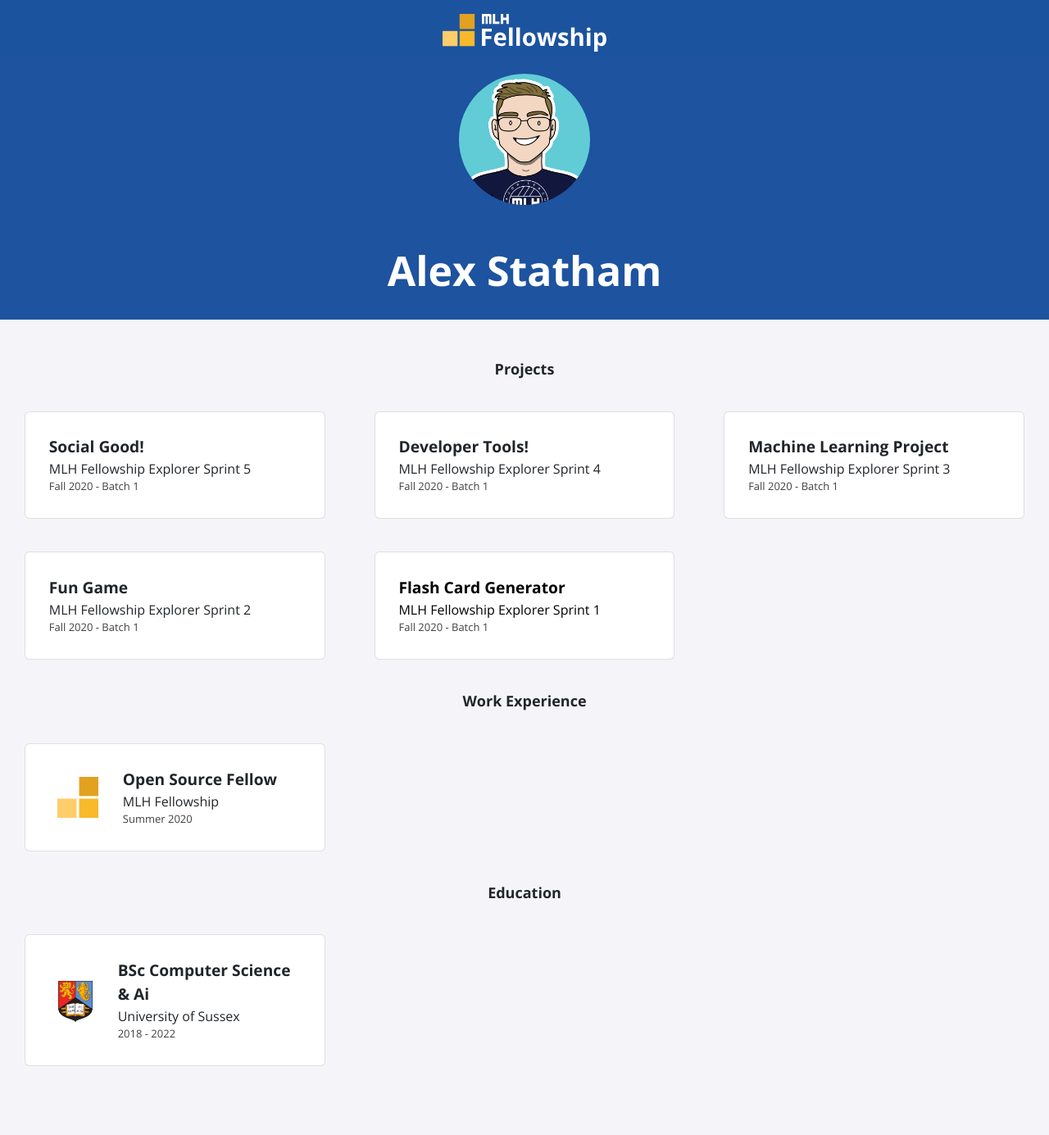
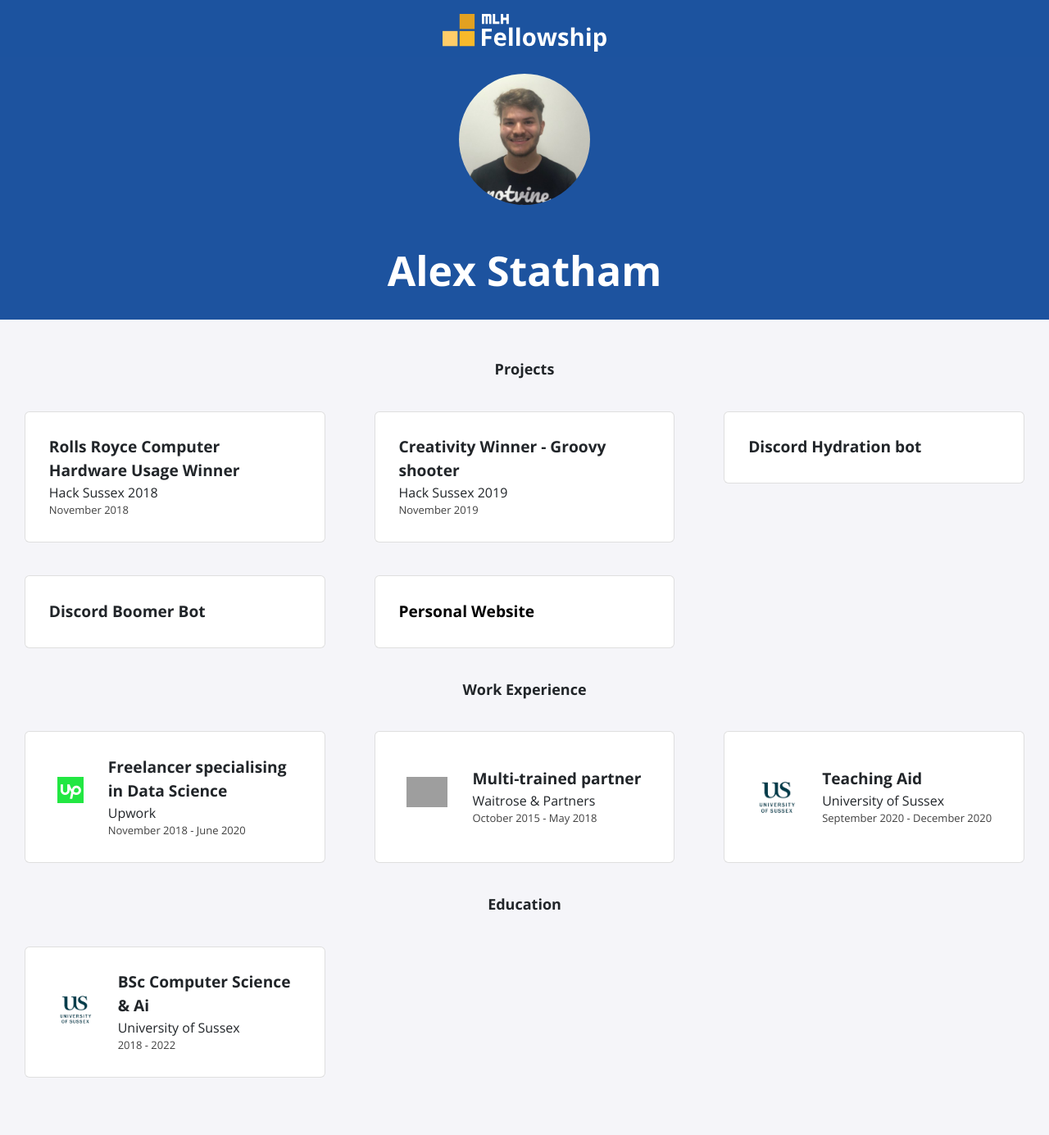
Before and after one commit to Astatham98/Astatham98.github.io, a Jekyll site: the page built from index.html, in a window 1280 px wide. Shown: the whole page at 82% size. Built offline with Jekyll 4.4.1, drawn with Linux system fonts in a browser that asks for light colours; nearby versions of some CDN libraries; grey boxes are pictures that could not be loaded.

Commit message:
Updated experience and projects

```diff
--- a/_data/education.yml
+++ b/_data/education.yml
@@ -1,4 +1,4 @@
 - course: BSc Computer Science & Ai
   institute: University of Sussex
   dates: 2018 - 2022
-  logo: uob.png
+  logo: sussex.png
--- a/_data/experience.yml
+++ b/_data/experience.yml
@@ -1,4 +1,14 @@
-- role: Open Source Fellow
-  company: MLH Fellowship
-  dates: Summer 2020
-  logo: fellowship.svg
+- role: Freelancer specialising in Data Science
+  company: Upwork
+  dates: November 2018 - June 2020
+  logo: upwork.png
+
+- role: Multi-trained partner
+  company: Waitrose & Partners
+  dates: October 2015 - May 2018
+  logo: watirose.png
+
+- role: Teaching Aid
+  company: University of Sussex
+  dates: September 2020 - December 2020
+  logo: sussex.png
--- a/_data/projects.yml
+++ b/_data/projects.yml
@@ -1,20 +1,15 @@
-- title: Social Good!
-  event: MLH Fellowship Explorer Sprint 5
-  date: Fall 2020 - Batch 1
+- title: Rolls Royce Computer Hardware Usage Winner
+  event: Hack Sussex 2018
+  date: November 2018
 
-- title: Developer Tools!
-  event: MLH Fellowship Explorer Sprint 4
-  date: Fall 2020 - Batch 1
+- title: Creativity Winner - Groovy shooter
+  event: Hack Sussex 2019
+  date: November 2019
 
-- title: Machine Learning Project
-  event: MLH Fellowship Explorer Sprint 3
-  date: Fall 2020 - Batch 1
+- title: Discord Hydration bot
 
-- title: Fun Game
-  event: MLH Fellowship Explorer Sprint 2
-  date: Fall 2020 - Batch 1
+- title: Discord Boomer Bot
 
-- title: Flash Card Generator
-  event: MLH Fellowship Explorer Sprint 1
-  date: Fall 2020 - Batch 1
+
+- title: Personal Website
   page-name: sprint1
```
Also changed, not shown: assets/img/experience/sussex.png (added), assets/img/experience/upwork.png (added), assets/img/experience/waitrose.png (added), assets/img/logo.jpg.
